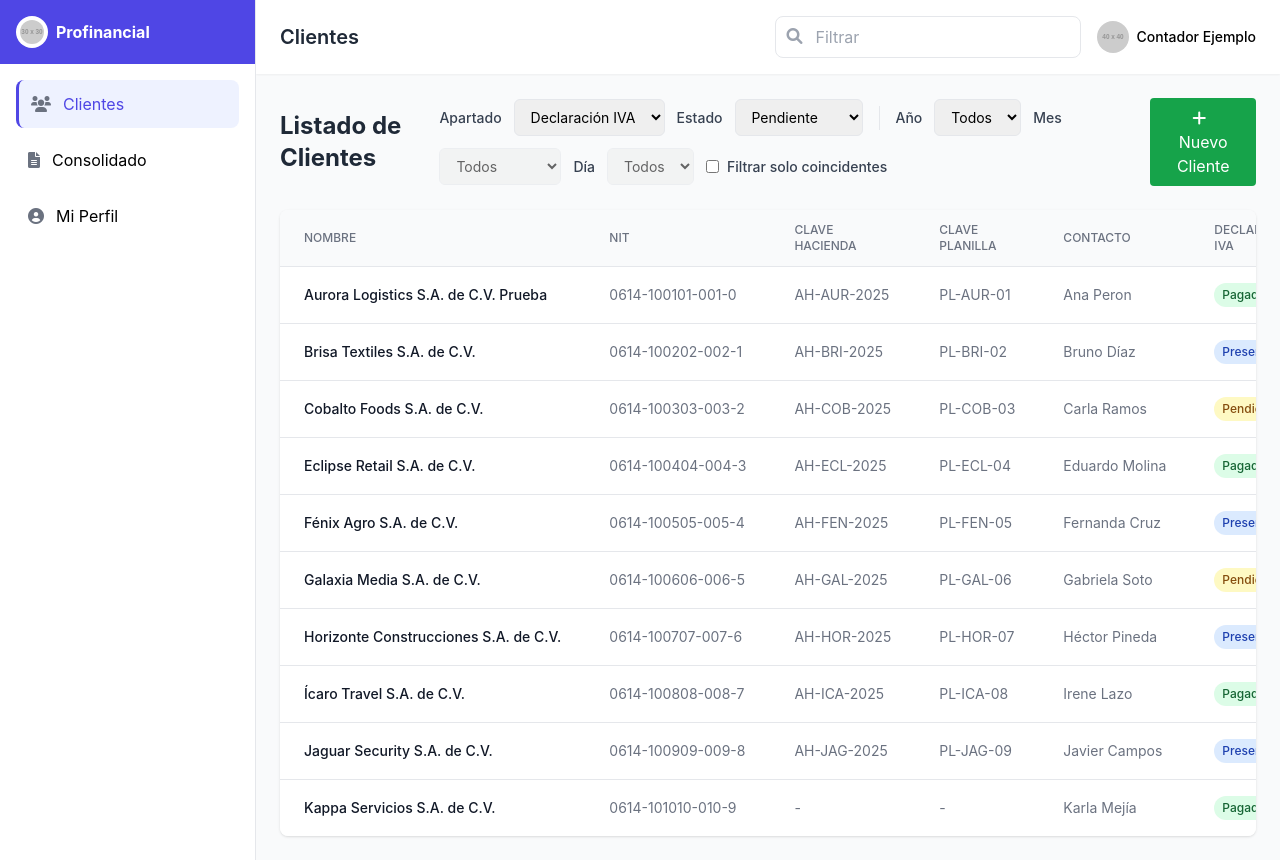
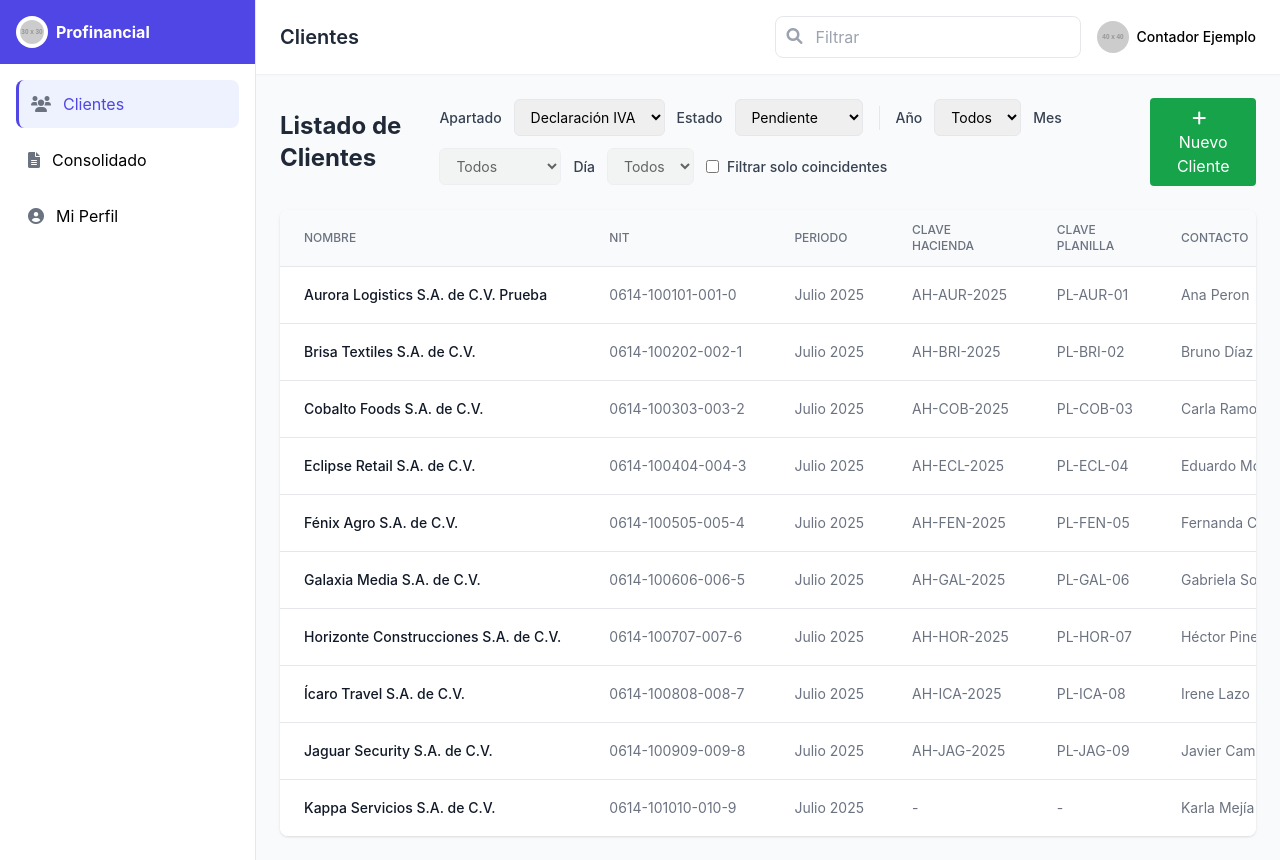
Before and after one commit to ChristopherTommy0506/Profinancial, a PHP site: page /cliente/index.php in a window 1280 px wide. Run offline with PHP 8.4, Linux system fonts and the light colour scheme; data comes from the database, SQL or seed files in the repository; some libraries are stand-ins or nearby versions.

Commit message:
Modificacion
-Modificacion en formulario nuevo para cliente
-Modificacion en index.php para mostrar periodo
-modificacion en guardar_cliente.php

```diff
--- a/cliente/index.php
+++ b/cliente/index.php
@@ -257,6 +257,7 @@ function fechaPeriodo($anio,$mes){
                                 <tr>
                                     <th class="px-6 py-3 text-left text-xs font-medium text-gray-500 uppercase">Nombre</th>
                                     <th class="px-6 py-3 text-left text-xs font-medium text-gray-500 uppercase">NIT</th>
+                                    <th class="px-6 py-3 text-left text-xs font-medium text-gray-500 uppercase">Periodo</th>
                                     <th class="px-6 py-3 text-left text-xs font-medium text-gray-500 uppercase">Clave Hacienda</th>
                                     <th class="px-6 py-3 text-left text-xs font-medium text-gray-500 uppercase">Clave Planilla</th>
                                     <th class="px-6 py-3 text-left text-xs font-medium text-gray-500 uppercase">Contacto</th>
@@ -280,6 +281,15 @@ function fechaPeriodo($anio,$mes){
                                     $pa  = strtolower($r['pa']  ?? 'pendiente');
                                     $pla = strtolower($r['planilla'] ?? 'pendiente');
                                     $con = strtolower($r['conta'] ?? 'pendiente');
+
+                                    // Formatear periodo para mostrar
+                                    $meses = [
+                                        1 => 'Enero', 2 => 'Febrero', 3 => 'Marzo', 4 => 'Abril',
+                                        5 => 'Mayo', 6 => 'Junio', 7 => 'Julio', 8 => 'Agosto',
+                                        9 => 'Septiembre', 10 => 'Octubre', 11 => 'Noviembre', 12 => 'Diciembre'
+                                    ];
+                                    $periodo_texto = $r['anio'] && $r['mes'] ?
+                                        $meses[$r['mes']] . ' ' . $r['anio'] : 'Sin periodo';
                                   ?>
                                   <tr
                                     data-fecha="<?=h($fecha)?>"
@@ -290,6 +300,7 @@ function fechaPeriodo($anio,$mes){
                                   >
                                     <td class="px-6 py-4 whitespace-nowrap text-sm font-medium text-gray-900"><?=h($r['cliente_nombre'])?></td>
                                     <td class="px-6 py-4 whitespace-nowrap text-sm text-gray-500"><?=h($r['nit'])?></td>
+                                    <td class="px-6 py-4 whitespace-nowrap text-sm text-gray-500"><?=h($periodo_texto)?></td>
                                     <td class="px-6 py-4 whitespace-nowrap text-sm text-gray-500"><?=h($r['clave_hacienda'] ?? '-')?></td>
                                     <td class="px-6 py-4 whitespace-nowrap text-sm text-gray-500"><?=h($r['clave_planilla'] ?? '-')?></td>
                                     <td class="px-6 py-4 whitespace-nowrap text-sm text-gray-500"><?=h($r['contacto'])?></td>
@@ -308,7 +319,7 @@ function fechaPeriodo($anio,$mes){
                                   </tr>
                                   <?php endforeach; ?>
                                 <?php else: ?>
-                                  <tr><td colspan="11" class="px-6 py-4 text-sm text-gray-500">No hay datos para mostrar.</td></tr>
+                                  <tr><td colspan="12" class="px-6 py-4 text-sm text-gray-500">No hay datos para mostrar.</td></tr>
                                 <?php endif; ?>
                             </tbody>
                         </table>
```
Also changed, not shown: cliente/PHP/guardar_cliente.php (+39 -8 lines).
